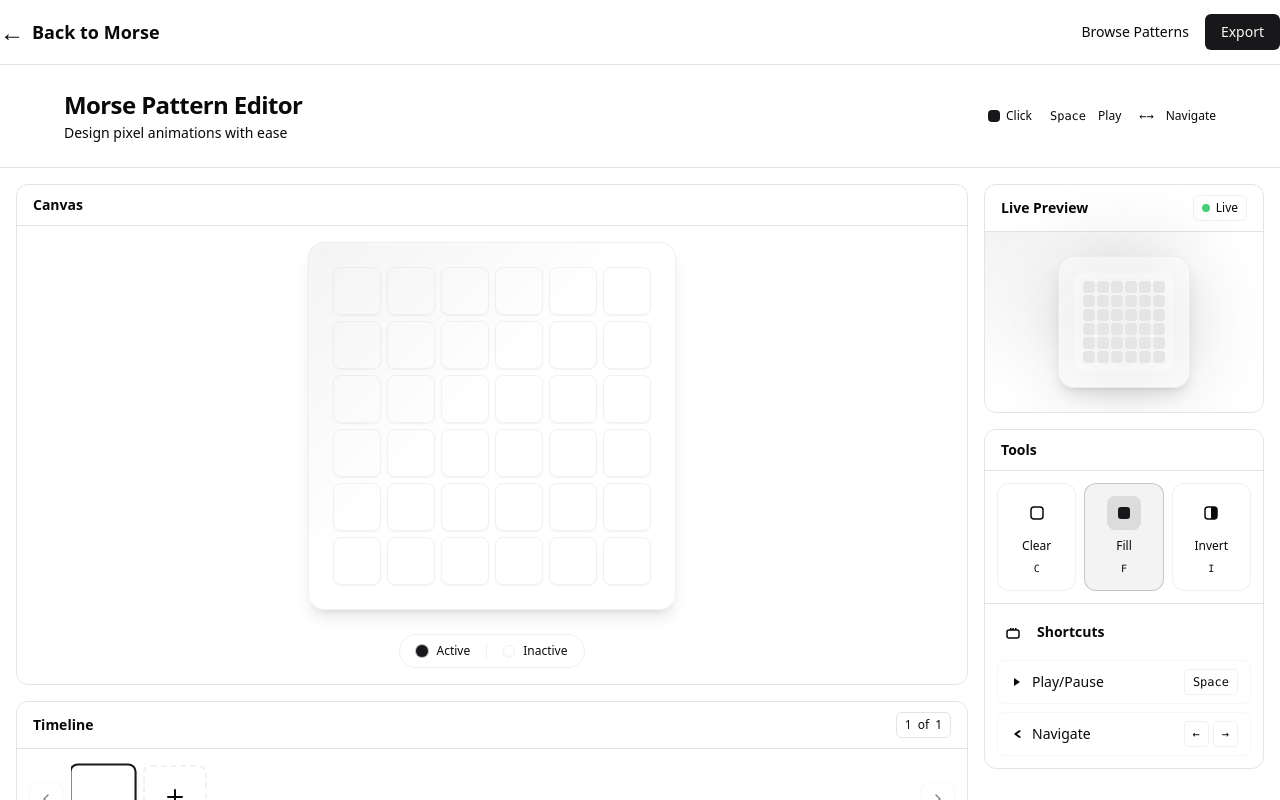
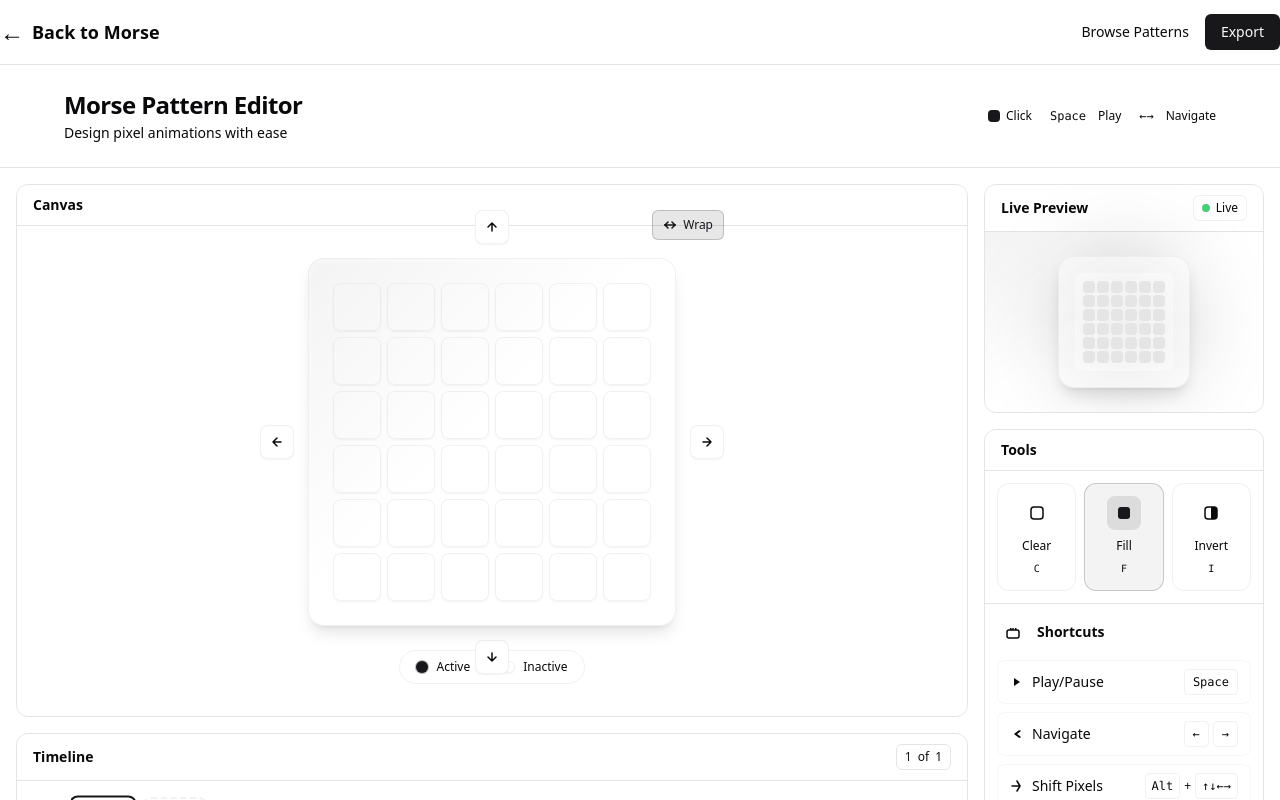
Before and after one commit to berezovyy/morse, a Next.js app: page /editor in a window 1280 px wide. Shown: the top 800 px of the page. Built offline with nearby package versions, Linux system fonts and the light colour scheme.

Commit message:
✨ feat: add pixel shifting controls to editor canvas
Adds directional shift buttons (up/down/left/right) around the canvas to move all pixels in any direction. Includes wrap-around toggle option and Alt+Arrow keyboard shortcuts for quick shifting.

```diff
--- a/app/editor/page.tsx
+++ b/app/editor/page.tsx
@@ -278,7 +278,7 @@ export default function EditorPage() {
                   </button>
                 )}
               </div>
-              <div className="p-4">
+              <div className="p-8">
                 <EditorCanvas
                   pattern={currentPattern}
                   onPatternChange={updatePattern}
--- a/components/editor/EditorCanvas.tsx
+++ b/components/editor/EditorCanvas.tsx
@@ -14,6 +14,7 @@ interface EditorCanvasProps {
 export function EditorCanvas({ pattern, onPatternChange, previousPattern, showPreviousFrame = true }: EditorCanvasProps) {
   const [isDragging, setIsDragging] = useState(false);
   const [dragValue, setDragValue] = useState(true);
+  const [wrapAround, setWrapAround] = useState(true);
   const canvasRef = useRef<HTMLDivElement>(null);
   const fixedGridSize = 6; // Always use 6x6 grid
 
@@ -62,26 +63,167 @@ export function EditorCanvas({ pattern, onPatternChange, previousPattern, showPr
     }
   }, [isDragging, dragValue, togglePixel]);
 
+  const shiftPattern = useCallback((direction: 'up' | 'down' | 'left' | 'right') => {
+    const newPattern = pattern.map(row => [...row]);
+    const size = fixedGridSize;
+
+    switch (direction) {
+      case 'up':
+        if (wrapAround) {
+          const firstRow = newPattern[0];
+          for (let i = 0; i < size - 1; i++) {
+            newPattern[i] = newPattern[i + 1];
+          }
+          newPattern[size - 1] = firstRow;
+        } else {
+          for (let i = 0; i < size - 1; i++) {
+            newPattern[i] = newPattern[i + 1];
+          }
+          newPattern[size - 1] = Array(size).fill(false);
+        }
+        break;
+      case 'down':
+        if (wrapAround) {
+          const lastRow = newPattern[size - 1];
+          for (let i = size - 1; i > 0; i--) {
+            newPattern[i] = newPattern[i - 1];
+          }
+          newPattern[0] = lastRow;
+        } else {
+          for (let i = size - 1; i > 0; i--) {
+            newPattern[i] = newPattern[i - 1];
+          }
+          newPattern[0] = Array(size).fill(false);
+        }
+        break;
+      case 'left':
+        for (let i = 0; i < size; i++) {
+          if (wrapAround) {
+            const first = newPattern[i][0];
+            for (let j = 0; j < size - 1; j++) {
+              newPattern[i][j] = newPattern[i][j + 1];
+            }
+            newPattern[i][size - 1] = first;
+          } else {
+            for (let j = 0; j < size - 1; j++) {
+              newPattern[i][j] = newPattern[i][j + 1];
+            }
+            newPattern[i][size - 1] = false;
+          }
+        }
+        break;
+      case 'right':
+        for (let i = 0; i < size; i++) {
+          if (wrapAround) {
+            const last = newPattern[i][size - 1];
+            for (let j = size - 1; j > 0; j--) {
+              newPattern[i][j] = newPattern[i][j - 1];
+            }
+            newPattern[i][0] = last;
+          } else {
+            for (let j = size - 1; j > 0; j--) {
+              newPattern[i][j] = newPattern[i][j - 1];
+            }
+            newPattern[i][0] = false;
+          }
+        }
+        break;
+    }
+
+    onPatternChange(newPattern);
+  }, [pattern, onPatternChange, wrapAround]);
+
   useEffect(() => {
     const handleGlobalMouseUp = () => {
       setIsDragging(false);
     };
 
+    const handleKeyPress = (e: KeyboardEvent) => {
+      // Only handle if alt/option key is pressed
+      if (e.altKey) {
+        switch (e.key) {
+          case 'ArrowUp':
+            e.preventDefault();
+            shiftPattern('up');
+            break;
+          case 'ArrowDown':
+            e.preventDefault();
+            shiftPattern('down');
+            break;
+          case 'ArrowLeft':
+            e.preventDefault();
+            shiftPattern('left');
+            break;
+          case 'ArrowRight':
+            e.preventDefault();
+            shiftPattern('right');
+            break;
+        }
+      }
+    };
+
     window.addEventListener('mouseup', handleGlobalMouseUp);
     window.addEventListener('touchend', handleGlobalMouseUp);
+    window.addEventListener('keydown', handleKeyPress);
 
     return () => {
       window.removeEventListener('mouseup', handleGlobalMouseUp);
       window.removeEventListener('touchend', handleGlobalMouseUp);
+      window.removeEventListener('keydown', handleKeyPress);
     };
-  }, []);
+  }, [shiftPattern]);
 
   const pixelSize = Math.min(48, Math.floor(320 / fixedGridSize));
 
   return (
     <div className="flex flex-col items-center space-y-6">
-      {/* Grid Canvas */}
+      {/* Grid Canvas with controls */}
       <div className="relative">
+        {/* Shift Controls */}
+        <div className="absolute -top-12 left-1/2 -translate-x-1/2">
+          <button
+            onClick={() => shiftPattern('up')}
+            className="p-2 rounded-lg bg-background border border-border/50 hover:bg-accent hover:border-accent transition-all duration-200 shadow-sm group"
+            title="Shift up"
+          >
+            <svg width="16" height="16" viewBox="0 0 16 16" fill="none" className="text-muted-foreground group-hover:text-foreground transition-colors">
+              <path d="M8 12V4M4 8l4-4 4 4" stroke="currentColor" strokeWidth="1.5" strokeLinecap="round" strokeLinejoin="round"/>
+            </svg>
+          </button>
+        </div>
+        <div className="absolute -bottom-12 left-1/2 -translate-x-1/2">
+          <button
+            onClick={() => shiftPattern('down')}
+            className="p-2 rounded-lg bg-background border border-border/50 hover:bg-accent hover:border-accent transition-all duration-200 shadow-sm group"
+            title="Shift down"
+          >
+            <svg width="16" height="16" viewBox="0 0 16 16" fill="none" className="text-muted-foreground group-hover:text-foreground transition-colors">
+              <path d="M8 4v8m4-4l-4 4-4-4" stroke="currentColor" strokeWidth="1.5" strokeLinecap="round" strokeLinejoin="round"/>
+            </svg>
+          </button>
+        </div>
+        <div className="absolute top-1/2 -left-12 -translate-y-1/2">
+          <button
+            onClick={() => shiftPattern('left')}
+            className="p-2 rounded-lg bg-background border border-border/50 hover:bg-accent hover:border-accent transition-all duration-200 shadow-sm group"
+            title="Shift left"
+          >
+            <svg width="16" height="16" viewBox="0 0 16 16" fill="none" className="text-muted-foreground group-hover:text-foreground transition-colors">
+              <path d="M12 8H4m4 4L4 8l4-4" stroke="currentColor" strokeWidth="1.5" strokeLinecap="round" strokeLinejoin="round"/>
+            </svg>
+          </button>
+        </div>
+        <div className="absolute top-1/2 -right-12 -translate-y-1/2">
+          <button
+            onClick={() => shiftPattern('right')}
+            className="p-2 rounded-lg bg-background border border-border/50 hover:bg-accent hover:border-accent transition-all duration-200 shadow-sm group"
+            title="Shift right"
+          >
+            <svg width="16" height="16" viewBox="0 0 16 16" fill="none" className="text-muted-foreground group-hover:text-foreground transition-colors">
+              <path d="M4 8h8m-4-4l4 4-4 4" stroke="currentColor" strokeWidth="1.5" strokeLinecap="round" strokeLinejoin="round"/>
+            </svg>
+          </button>
+        </div>
         {/* Canvas background with subtle gradient */}
         <div className="absolute inset-0 bg-gradient-to-br from-primary/5 via-transparent to-transparent rounded-2xl" />
         <div
@@ -128,6 +270,26 @@ export function EditorCanvas({ pattern, onPatternChange, previousPattern, showPr
             })
           )}
         </div>
+
+        {/* Wrap toggle in top-right */}
+        <div className="absolute -top-12 -right-12">
+          <button
+            onClick={() => setWrapAround(!wrapAround)}
+            className={`flex items-center gap-1.5 px-2.5 py-1.5 text-xs font-medium rounded-md transition-all duration-200 ${
+              wrapAround
+                ? 'bg-primary/10 text-primary border border-primary/20'
+                : 'bg-background/50 text-muted-foreground border border-border/50 hover:bg-accent hover:border-accent'
+            }`}
+            title={wrapAround ? 'Wrap enabled' : 'Wrap disabled'}
+          >
+            <svg width="14" height="14" viewBox="0 0 14 14" fill="none">
+              <path d="M2 7h10M9 4l3 3-3 3M5 10L2 7l3-3" stroke="currentColor" strokeWidth="1.5" strokeLinecap="round" strokeLinejoin="round" opacity={wrapAround ? 1 : 0.5}/>
+              <circle cx="12" cy="7" r="1" fill="currentColor" opacity={wrapAround ? 1 : 0}/>
+              <circle cx="2" cy="7" r="1" fill="currentColor" opacity={wrapAround ? 1 : 0}/>
+            </svg>
+            <span>Wrap</span>
+          </button>
+        </div>
       </div>
 
       {/* Instructions Card */}
--- a/components/editor/ToolPanel.tsx
+++ b/components/editor/ToolPanel.tsx
@@ -114,6 +114,19 @@ export function ToolPanel({ onClear, onFill, onInvert }: ToolPanelProps) {
               <kbd className="px-2 py-1 bg-muted/50 rounded text-xs font-mono border border-border/50">→</kbd>
             </div>
           </div>
+          <div className="flex items-center justify-between px-3 py-2 rounded-lg bg-background/50 border border-border/30">
+            <span className="text-sm flex items-center gap-2">
+              <svg width="14" height="14" viewBox="0 0 14 14" fill="none" className="text-muted-foreground">
+                <path d="M7 2L10 7L7 12M2 7h8" stroke="currentColor" strokeWidth="1.5" strokeLinecap="round" strokeLinejoin="round"/>
+              </svg>
+              Shift Pixels
+            </span>
+            <div className="flex gap-1 items-center">
+              <kbd className="px-1.5 py-1 bg-muted/50 rounded text-xs font-mono border border-border/50">Alt</kbd>
+              <span className="text-xs text-muted-foreground">+</span>
+              <kbd className="px-1.5 py-1 bg-muted/50 rounded text-xs font-mono border border-border/50">↑↓←→</kbd>
+            </div>
+          </div>
         </div>
       </div>
     </div>
```
